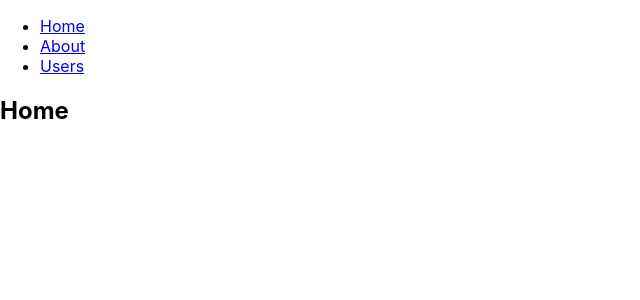
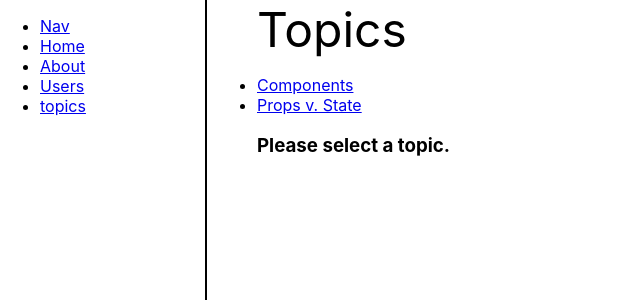
Before and after one commit to mycode-sample/react-code-demo, a React (Create React App) app: page /topics in a window 1280 px wide. Shown: the top 300 px of the page, without its empty margins (0-640 px from the left). Built offline with nearby package versions, Linux system fonts and the light colour scheme.

Commit message:
优化项目结构

```diff
--- a/package.json
+++ b/package.json
@@ -1,5 +1,5 @@
 {
-  "name": "my-react-app",
+  "name": "react-router",
   "version": "0.1.0",
   "private": true,
   "dependencies": {
--- a/src/App.js
+++ b/src/App.js
@@ -1,40 +1,18 @@
 import React from 'react';
 import {
   BrowserRouter as Router,
-  Link, Route, Switch
+  Route, Switch
 } from "react-router-dom";
 import './App.css';
-
-function Home() {
-  return <h2>Home</h2>;
-}
-
-function About() {
-  return <h2>About</h2>;
-}
-
-function Users() {
-  return <h2>Users</h2>;
-}
+import Topics from './pages/components/topic/Topics';
+import About from './pages/components/About.js';
+import Home from './pages/components/Home';
+import Users from './pages/components/Users';
+import { Nav } from './pages/Nav';
 
 function App() {
   return (
     <Router>
-      <div>
-        <nav>
-          <ul>
-            <li>
-              <Link to="/">Home</Link>
-            </li>
-            <li>
-              <Link to="/about">About</Link>
-            </li>
-            <li>
-              <Link to="/users">Users</Link>
-            </li>
-          </ul>
-        </nav>
-
       <Switch>
         <Route path="/about">
           <About />
@@ -42,11 +20,16 @@ function App() {
         <Route path="/users">
           <Users />
         </Route>
+        <Route path="/topics">
+          <Topics/>
+        </Route>
+        <Route path="/home">
+          <Home/>
+        </Route>
         <Route path="/">
-            <Home />
+          <Nav/>
         </Route>
       </Switch>
-      </div>
     </Router>
   );
 }
--- /dev/null
+++ b/src/pages/Nav.js
@@ -0,0 +1,33 @@
+import React from 'react';
+import { Link } from 'react-router-dom';
+
+export function Nav() {
+  return(
+    <nav style={{
+      width: "205px",
+      display: "inline",
+      borderRight: "solid 2px",
+      float: "left",
+      marginRight: "50px",
+      height: "500px",
+    }}>
+      <ul>
+        <li>
+          <Link to="/">Nav</Link>
+        </li>
+        <li>
+          <Link to="/Home">Home</Link>
+        </li>
+        <li>
+          <Link to="/about">About</Link>
+        </li>
+        <li>
+          <Link to="/users">Users</Link>
+        </li>
+        <li>
+          <Link to="/topics">topics</Link>
+        </li>
+      </ul>
+    </nav>
+  );
+}
--- /dev/null
+++ b/src/pages/components/About.js
@@ -0,0 +1,11 @@
+import React from 'react';
+import { Nav } from '../Nav';
+
+export default function About() {
+  return(
+    <div>
+      <Nav/>
+      <span style={{fontSize: "xxx-large"}}>About</span>
+    </div>
+  );
+}
--- /dev/null
+++ b/src/pages/components/Home.js
@@ -0,0 +1,11 @@
+import React from 'react'
+import { Nav } from '../Nav'
+
+export default function Home() {
+  return(
+    <div>
+      <Nav/>
+      <span style={{fontSize: "xxx-large"}}>Home</span>
+    </div>
+  );
+}
--- /dev/null
+++ b/src/pages/components/Users.js
@@ -0,0 +1,11 @@
+import React from 'react';
+import { Nav } from '../Nav';
+
+export default function Users() {
+  return(
+    <div>
+      <Nav/>
+      <span style={{fontSize: "xxx-large"}}>Users</span>
+    </div>
+  );
+}
--- /dev/null
+++ b/src/pages/components/topic/Topic.js
@@ -0,0 +1,7 @@
+import React from 'react';
+import { useParams } from "react-router-dom";
+
+export default function Topic() {
+  let { topicId } = useParams();
+  return <h3>Requested topic ID: {topicId}</h3>;
+}
--- /dev/null
+++ b/src/pages/components/topic/Topics.js
@@ -0,0 +1,44 @@
+import React from 'react';
+import {
+  Link, Route, Switch,
+  useRouteMatch
+} from "react-router-dom";
+import Topic from './Topic.js';
+import { Nav } from '../../Nav.js';
+
+function Topics() {
+  let match = useRouteMatch();
+
+  return (
+    <div>
+      <Nav/>
+      <span style={{fontSize: "xxx-large"}}>Topics</span>
+
+      <ul>
+        <li>
+          <Link to={`${match.url}/components`}>Components</Link>
+        </li>
+        <li>
+          <Link to={`${match.url}/props-v-state`}>
+            Props v. State
+          </Link>
+        </li>
+      </ul>
+
+      {/* The Topics page has its own <Switch> with more routes
+          that build on the /topics URL path. You can think of the
+          2nd <Route> here as an "index" page for all topics, or
+          the page that is shown when no topic is selected */}
+      <Switch>
+        <Route path={`${match.path}/:topicId`}>
+          <Topic />
+        </Route>
+        <Route path={match.path}>
+          <h3>Please select a topic.</h3>
+        </Route>
+      </Switch>
+    </div>
+  );
+}
+
+export default Topics;
```
Also changed, not shown: 1 other file (tests, documents, lock files or other folders). Lines whose indentation alone changed are shown as unchanged.
